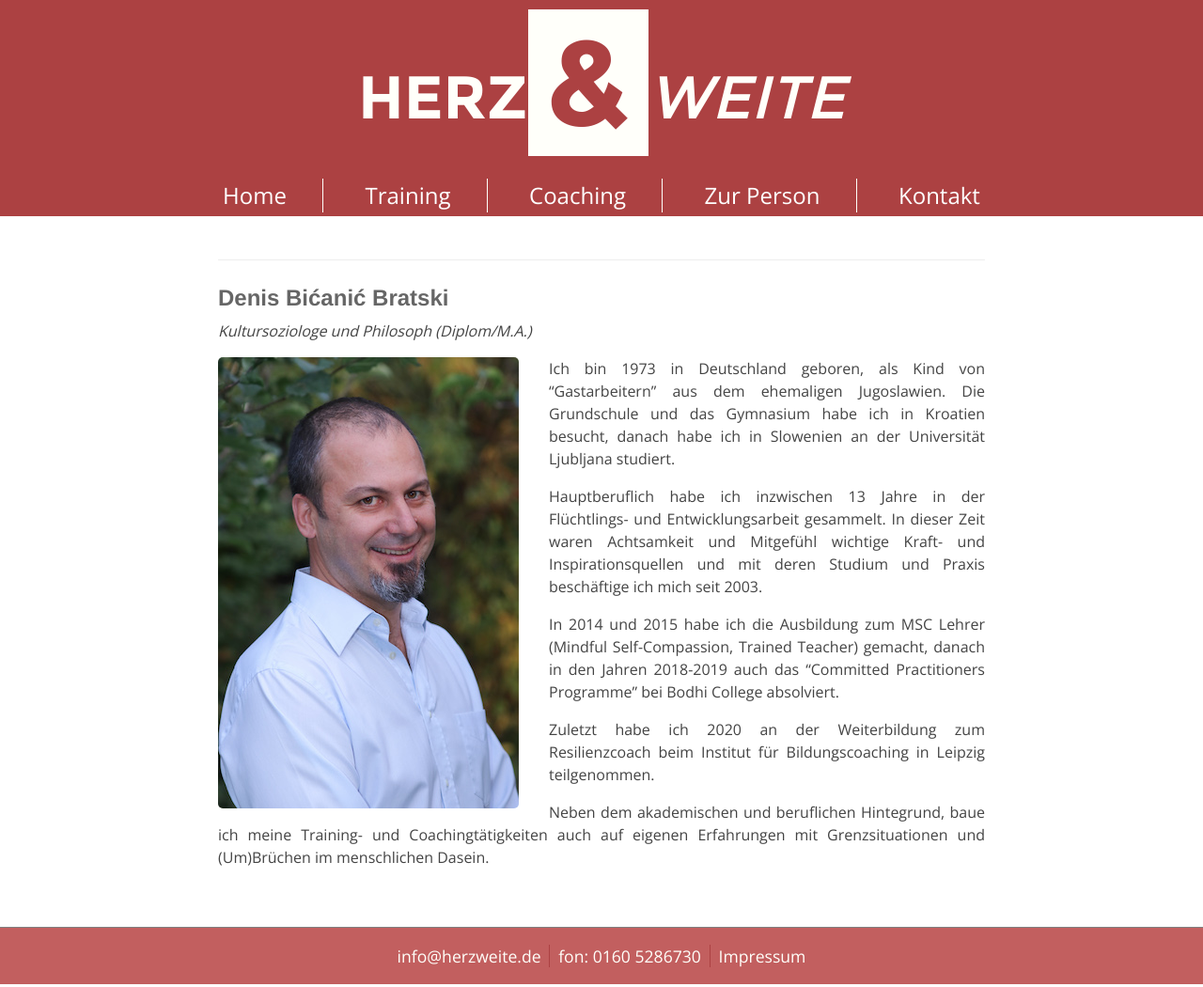
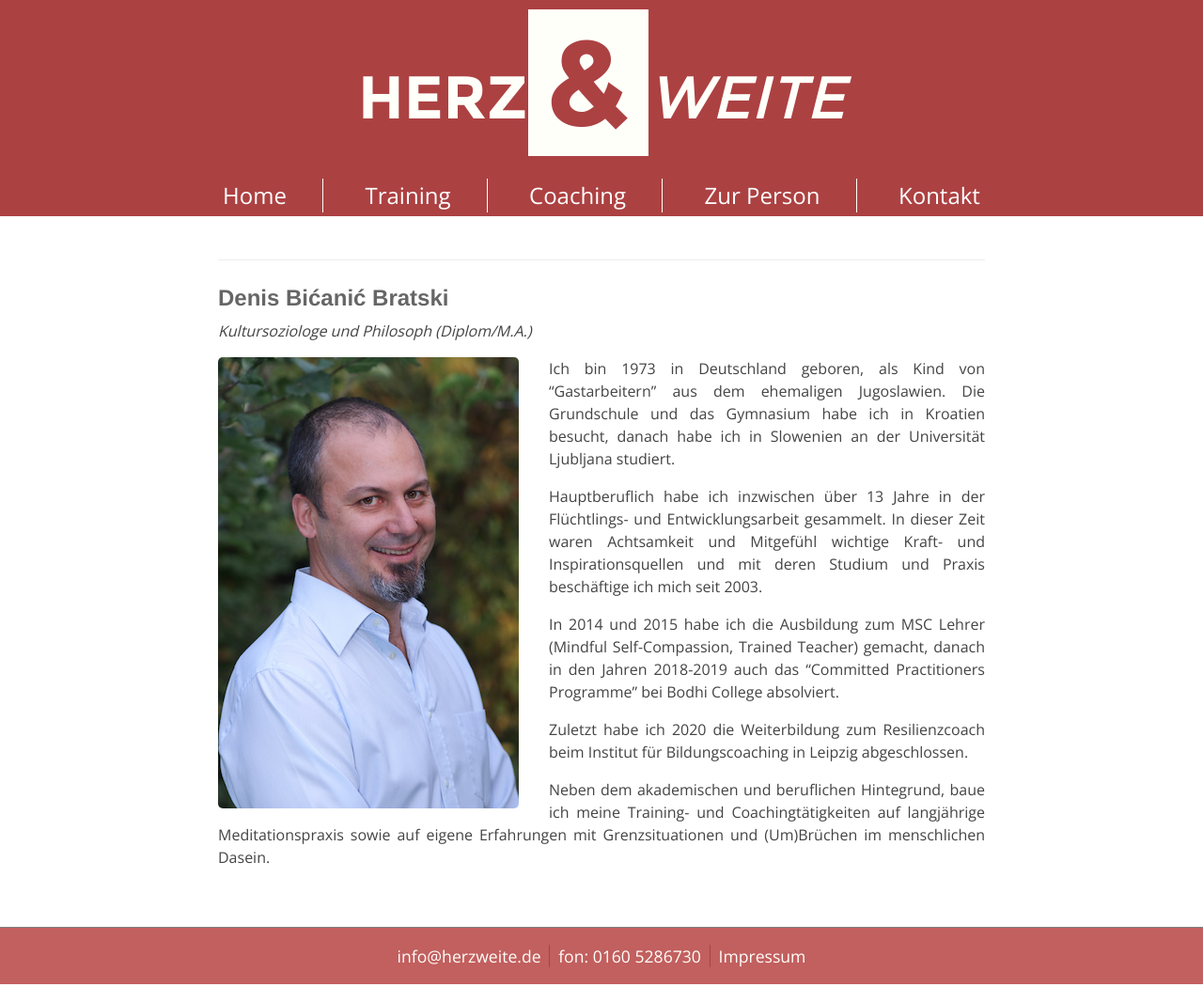
Before and after one commit to herzweite/herzweite.github.io, a Jekyll site: the page built from zur-person.md, in a window 1280 px wide. Shown: the whole page at 94% size. Built offline with Jekyll 4.4.1, drawn with Linux system fonts in a browser that asks for light colours; our own code applies the rules of GitHub Pages for plain Markdown files.

Commit message:
Update zur-person.md

```diff
--- a/zur-person.md
+++ b/zur-person.md
@@ -7,10 +7,10 @@
 
 Ich bin 1973 in Deutschland geboren, als Kind von "Gastarbeitern" aus dem ehemaligen Jugoslawien. Die Grundschule und das Gymnasium habe ich in Kroatien besucht, danach habe ich in Slowenien an der Universität Ljubljana studiert.
 
-Hauptberuflich habe ich inzwischen 13 Jahre in der Flüchtlings- und Entwicklungsarbeit gesammelt. In dieser Zeit waren Achtsamkeit und Mitgefühl wichtige Kraft- und Inspirationsquellen und mit deren Studium und Praxis beschäftige ich mich seit 2003.
+Hauptberuflich habe ich inzwischen über 13 Jahre in der Flüchtlings- und Entwicklungsarbeit gesammelt. In dieser Zeit waren Achtsamkeit und Mitgefühl wichtige Kraft- und Inspirationsquellen und mit deren Studium und Praxis beschäftige ich mich seit 2003.
 
 In 2014 und 2015 habe ich die Ausbildung zum MSC Lehrer (Mindful Self-Compassion, Trained Teacher) gemacht, danach in den Jahren 2018-2019 auch das "Committed Practitioners Programme" bei Bodhi College absolviert.
 
-Zuletzt habe ich 2020 an der Weiterbildung zum Resilienzcoach beim Institut für Bildungscoaching in Leipzig teilgenommen.
+Zuletzt habe ich 2020 die Weiterbildung zum Resilienzcoach beim Institut für Bildungscoaching in Leipzig abgeschlossen.
 
-Neben dem akademischen und beruflichen Hintegrund, baue ich meine Training- und Coachingtätigkeiten auch auf eigenen Erfahrungen mit Grenzsituationen und (Um)Brüchen im menschlichen Dasein.
+Neben dem akademischen und beruflichen Hintegrund, baue ich meine Training- und Coachingtätigkeiten auf langjährige Meditationspraxis sowie auf eigene Erfahrungen mit Grenzsituationen und (Um)Brüchen im menschlichen Dasein.
```
